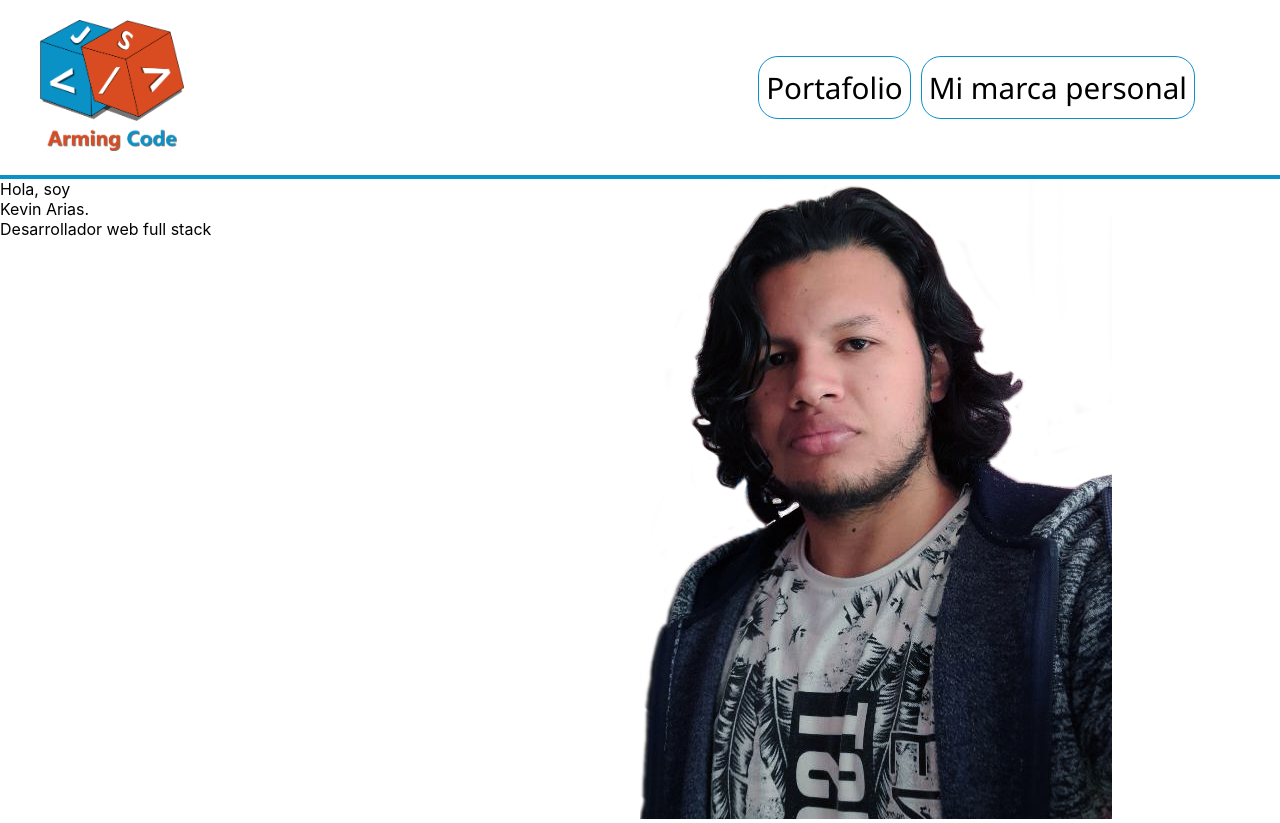
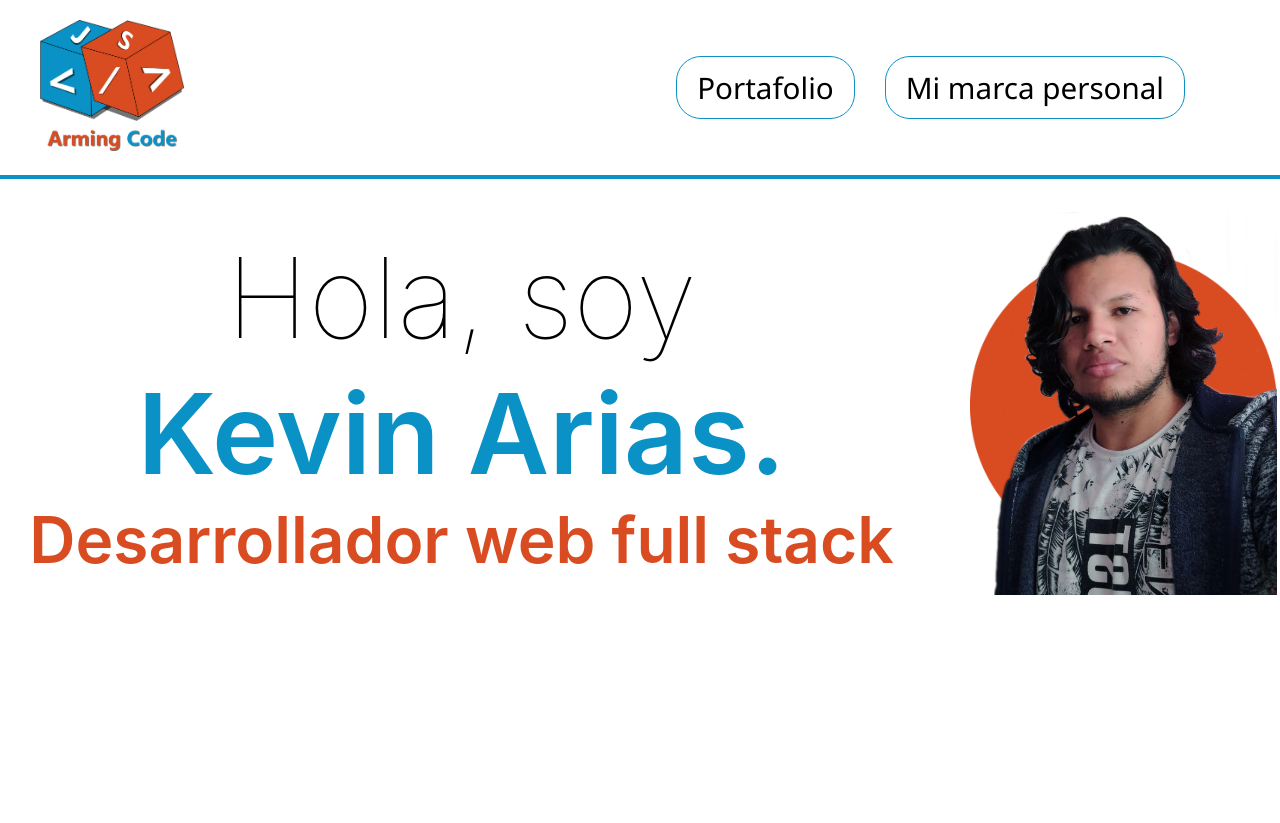
Before and after one commit to kevinarias2210/portafolio, a React (Create React App) app: page / in a window 1280 px wide. After the commit the page ends 800 px from the top, so only its background shows below. Built offline with nearby package versions, Linux system fonts and the light colour scheme.

Commit message:
main with responsive

```diff
--- a/src/Componentes/Container/header/header.scss
+++ b/src/Componentes/Container/header/header.scss
@@ -32,10 +32,11 @@
     .header{
         &__container{
             justify-content: space-around;
-            .header__container--img{
-            }
             .header__container--nav{
                 .header__container--button{
+                    margin: 5px 15px;
+                    padding: 10px 20px;
+                    border-radius: 25px;
                 }
             }
         }
@@ -47,12 +48,8 @@
         &__container{
             justify-content: space-around;
             border-bottom: 4px solid $Color-Dos;
-            .header__container--img{
-            }
             .header__container--nav{
                 border-bottom: none;
-                .header__container--button{
-                }
             }
         }
     }
@@ -63,12 +60,6 @@
         &__container{
             justify-content: space-between;
             padding: 20px 40px;
-            .header__container--img{
-            }
-            .header__container--nav{
-                .header__container--button{
-                }
-            }
         }
     }
 }
--- a/src/Componentes/Container/main/Main.jsx
+++ b/src/Componentes/Container/main/Main.jsx
@@ -1,6 +1,7 @@
 import React from "react";
 import './main.scss';
 import photo from './img/yo.png';
+import circle from './img/circulo.png';
 
 export function Main(){
     return(
@@ -12,9 +13,11 @@ export function Main(){
                     <p className="main__container--p3">Desarrollador web full stack </p>
                 </div>
                 <div className="main__container--picture">
-                    <div className="main__container--circle"></div>
+                    <div className="main__container--circle">
+                        <img className="main__container--c" src={circle} alt="circle" />
+                    </div>
                     <div className="main__container--photo">
-                        <img src={photo} alt="My_photo" />
+                        <img className="main__container--img" src={photo} alt="My_photo" />
                     </div>
                 </div>
             </div>
--- a/src/Componentes/Container/main/main.scss
+++ b/src/Componentes/Container/main/main.scss
@@ -3,13 +3,131 @@
 .main{
     width: 100%;
     &__container{
+        height: 94vmin;
         display: grid;
-        grid-template-columns: 1fr 1fr;
+        grid-template-columns: 1fr 192px;
         .main__container--greeting{
-
+            display: flex;
+            justify-content: center;
+            flex-direction: column;
+            margin: 7px;
+            .main__container--p1{
+                font-weight: 100;
+                font-size: 9vmin;
+            }
+            .main__container--p2{
+                font-weight: 600;
+                font-size: 9vmin;
+                color: $Color-Dos;
+            }
+            .main__container--p3{
+                font-weight: 600;
+                font-size: 6vmin;
+                color: $Color-Uno;
+            }
         }
         .main__container--picture{
-
+            @extend .main__container--greeting;
+            .main__container--circle{
+                position: absolute;
+                .main__container--c{
+                    width: 180px;
+                    height: 180px;
+                    object-fit: cover;
+                }
+            }
+            .main__container--photo{
+                height: 110vmin;
+                position: absolute;
+                z-index: 2;
+                margin-left: 10px;
+                .main__container--img{
+                    width: 100%;
+                    height: 110vmin;
+                    object-fit: contain;
+                }
+            }
         }
     }
 }
+
+@media only screen and (min-width: 540px){
+    .main{
+        &__container{
+            height: 64vmin;
+            grid-template-columns: 1fr 270px;
+            .main__container--picture{
+                .main__container--circle{
+                    width: 263px;
+                    height: 330px;
+                    .main__container--c{
+                        width: 260px;
+                        height: 268px;
+                        object-fit: contain;
+                    }
+                }
+            }
+        }
+    }
+}
+
+@media only screen and (min-width: 768px){
+    .main{
+        &__container{
+            grid-template-columns: 1fr 357px;
+            .main__container--picture{
+                .main__container--circle{
+                    .main__container--c{
+                        width: 335px;
+                        height: 335px;
+                    }
+                }
+            }
+        }
+    }
+}
+
+@media only screen and (min-width: 1024px){
+    .main{
+        &__container{
+            height: 85vmin;
+            .main__container--greeting{
+                align-items: center;
+                .main__container--p1{
+                    font-size: 14vmin;
+                }
+                .main__container--p2{
+                    font-size: 14vmin;
+                }
+                .main__container--p3{
+                    font-size: 8vmin;
+                }
+            }
+            .main__container--picture{
+                .main__container--circle{
+                    .main__container--c{
+                        width: 307px;
+                    }
+                }
+                .main__container--photo{
+                    height: 64vmin;
+                    width: 340px;
+                    display: flex;
+                    justify-content: flex-end;
+                    .main__container--img{
+                        width: 83%;
+                        height: 64vmin;
+                    }
+                }
+            }
+        }
+    }
+}
+
+@media only screen and (min-width: 1280px){
+    .main{
+        &__container{
+            height: 56vmin;
+        }
+    }
+}
```
Also changed, not shown: src/Componentes/Container/main/img/circulo.png (added).
